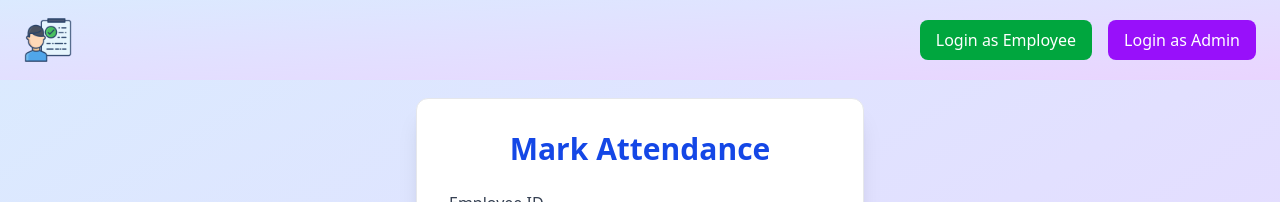
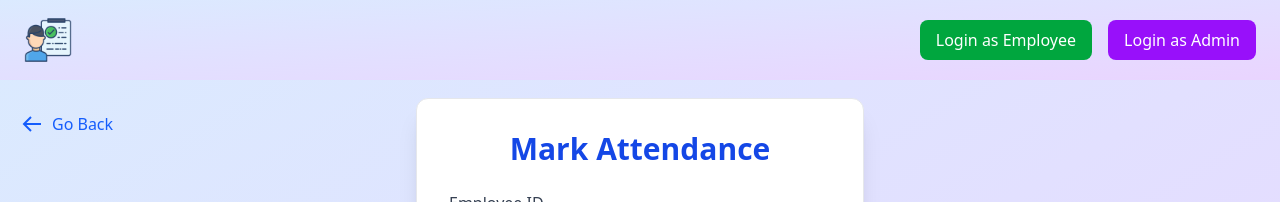
Before and after one commit to PathakShailendra/Attendence-System, a React (Vite) app in the folder Frontend/: page /mark/attandence in a window 1280 px wide. Shown: the top 202 px of the page. Built offline with nearby package versions, Linux system fonts and the light colour scheme; no server answers.

Commit message:
button added

```diff
--- a/Frontend/src/pages/MarkAttendance.jsx
+++ b/Frontend/src/pages/MarkAttendance.jsx
@@ -5,6 +5,7 @@ import Axios from "../utils/Axios";
 import { useNavigate } from "react-router-dom";
 
 import SummaryApi from "../common/SummaryApi";
+import BackButton from "../components/BackButton";
 
 const MarkAttendance = () => {
   const [empId, setEmpId] = useState("");
@@ -91,6 +92,9 @@ const MarkAttendance = () => {
 
   return (
     <div className="min-h-screen flex items-center justify-center bg-gradient-to-br from-blue-100 to-purple-200 px-4">
+      <div className="absolute top-28 left-5">
+        <BackButton />
+      </div>
       <div className="bg-white shadow-xl rounded-xl p-8 w-full max-w-md border border-gray-200">
         <h2 className="text-3xl font-bold text-center text-blue-700 mb-6">
           Mark Attendance
```
